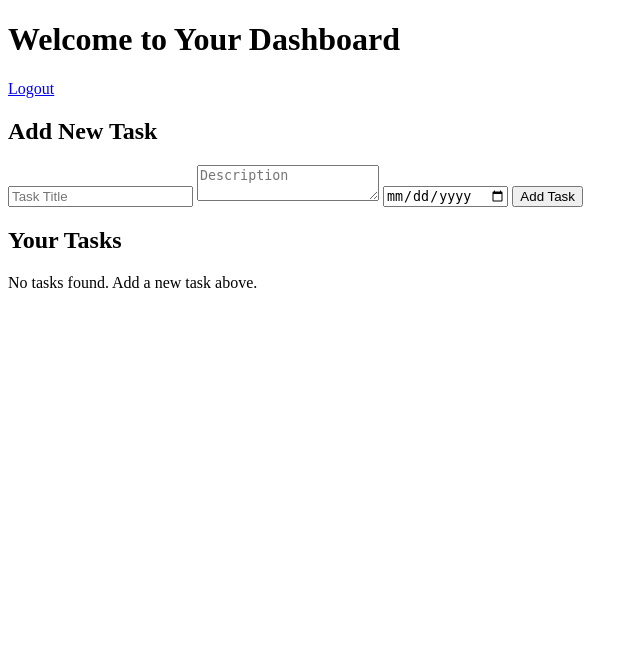
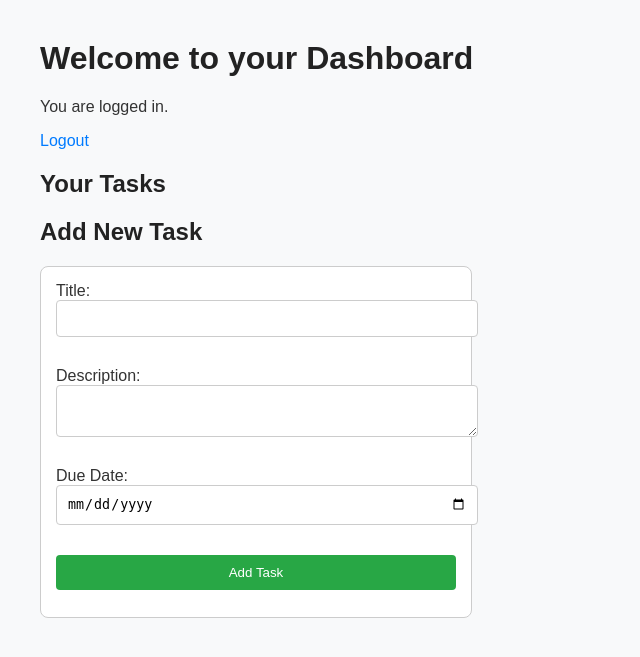
Before and after one commit to ReevaShenoy/Task-Management-System, a PHP site: page /dashboard.php in a window 1280 px wide. Shown: the top 657 px of the page, without its empty margins (0-640 px from the left). Run offline with PHP 8.4, Linux system fonts and the light colour scheme; the visitor is signed in with stand-in values (Sample User, id 1); data that the repository does not hold is empty.

Commit message:
add, complete, delete task

```diff
--- /dev/null
+++ b/backend/db_config.php
@@ -0,0 +1,14 @@
+<?php
+$host = "localhost";
+$user = "root";
+$pass = "vitbkt3y@reeva";
+$db = "task_management";
+
+try {
+    $conn = new PDO("mysql:host=$host;dbname=$db", $user, $pass);
+    $conn->setAttribute(PDO::ATTR_ERRMODE, PDO::ERRMODE_EXCEPTION);
+}
+catch (PDOException $e) {
+    die("Connection failed: " . $e->getMessage());
+}
+?>
--- /dev/null
+++ b/backend/logout.php
@@ -0,0 +1,6 @@
+<?php
+session_start();
+session_destroy();
+header("Location: login.php");
+exit;
+?>
--- a/dashboard.php
+++ b/dashboard.php
@@ -1,59 +1,68 @@
 <?php
 session_start();
-include("db_config.php");
-
 if (!isset($_SESSION['user_id'])) {
-    header("Location: login.php");
-    exit();
+    header("Location: backend/login.php");
+    exit;
 }
 
+include("backend/db_config.php");
 $user_id = $_SESSION['user_id'];
 
-// Fetch tasks
-$sql = "SELECT * FROM tasks WHERE user_id = ? ORDER BY due_date IS NULL, due_date ASC, task_id DESC";
-$stmt = $conn->prepare($sql);
-$stmt->bind_param("i", $user_id);
+// Fetch tasks using PDO
+$stmt = $conn->prepare("SELECT task_id, user_id, title, description, due_date, status FROM tasks WHERE user_id = :user_id ORDER BY due_date ASC");
+$stmt->bindParam(':user_id', $user_id, PDO::PARAM_INT);
 $stmt->execute();
-$result = $stmt->get_result();
-$tasks = $result->fetch_all(MYSQLI_ASSOC);
+$tasks = $stmt->fetchAll(PDO::FETCH_ASSOC);
 ?>
 
 <!DOCTYPE html>
 <html>
 <head>
-    <title>Task Dashboard</title>
+    <title>Dashboard</title>
     <link rel="stylesheet" href="style.css">
 </head>
 <body>
-    <h1>Welcome to Your Dashboard</h1>
-    <a href="logout.php">Logout</a>
-
-    <h2>Add New Task</h2>
-    <form action="add_task.php" method="POST">
-        <input type="text" name="title" placeholder="Task Title" required>
-        <textarea name="description" placeholder="Description"></textarea>
-        <input type="date" name="due_date">
-        <button type="submit">Add Task</button>
-    </form>
+    <h1>Welcome to your Dashboard</h1>
+    <p>You are logged in.</p>
+    <a href="backend/logout.php">Logout</a>
 
     <h2>Your Tasks</h2>
-    <?php if (count($tasks) === 0): ?>
-        <p>No tasks found. Add a new task above.</p>
-    <?php else: ?>
     <ul>
         <?php foreach ($tasks as $task): ?>
             <li>
                 <strong><?php echo htmlspecialchars($task['title']); ?></strong>
-                    <p><?php echo htmlspecialchars($task['description']); ?></p>
-                    <p>Due: <?php echo $task['due_date'] ?? 'N/A'; ?></p>
-                    <p>Status: <?php echo $task['status'] === 'completed' ? '✅ Completed' : '❌ Pending'; ?></p>
+                (<?php echo htmlspecialchars($task['status']); ?>)
+                <br>
+                Due: <?php echo htmlspecialchars($task['due_date']); ?>
+                <br>
+                <?php echo nl2br(htmlspecialchars($task['description'])); ?>
+                <br>
                 <?php if ($task['status'] !== 'completed'): ?>
-                        <a href="complete_task.php?id=<?php echo $task['task_id']; ?>">Mark as Complete</a>
+                    <form action="backend/complete_task.php" method="POST" style="display:inline;">
+                        <input type="hidden" name="task_id" value="<?php echo $task['task_id']; ?>">
+                        <button type="submit">Mark as Complete</button>
+                    </form>
                 <?php endif; ?>
-                    <a href="delete_task.php?id=<?php echo $task['task_id']; ?>" onclick="return confirm('Are you sure you want to delete this task?');">Delete</a>
+                <form action="backend/delete_task.php" method="POST" style="display:inline;">
+                    <input type="hidden" name="task_id" value="<?php echo $task['task_id']; ?>">
+                    <button type="submit">Delete</button>
+                </form>
             </li>
         <?php endforeach; ?>
     </ul>
-    <?php endif; ?>
+
+    <h2>Add New Task</h2>
+    <form action="backend/add_task.php" method="POST">
+        <label>Title:</label>
+        <input type="text" name="title" required><br>
+
+        <label>Description:</label>
+        <textarea name="description"></textarea><br>
+
+        <label>Due Date:</label>
+        <input type="date" name="due_date"><br>
+
+        <button type="submit">Add Task</button>
+    </form>
 </body>
 </html>
--- a/db_config.php
+++ /dev/null
@@ -1,11 +0,0 @@
-<?php
-$host = "localhost";
-$user = "root";
-$pass = "vitbkt3y@reeva";
-$db = "task_management";
-
-$conn = new mysqli($host, $user, $pass, $db);
-if ($conn->connect_error) {
-    die("Connection failed: " . $conn->connect_error);
-}
-?>
--- a/style.css
+++ b/style.css
@@ -0,0 +1,48 @@
+body {
+    font-family: Arial, sans-serif;
+    margin: 40px;
+    background-color: #f8f9fa;
+    color: #333;
+}
+
+h1, h2 {
+    color: #222;
+}
+
+form {
+    margin-top: 20px;
+    padding: 15px;
+    background: #ffffff;
+    border: 1px solid #ccc;
+    max-width: 400px;
+    border-radius: 8px;
+}
+
+input, textarea, button {
+    display: block;
+    width: 100%;
+    margin-bottom: 12px;
+    padding: 10px;
+    border: 1px solid #ccc;
+    border-radius: 4px;
+}
+
+button {
+    background-color: #28a745;
+    color: white;
+    border: none;
+    cursor: pointer;
+}
+
+button:hover {
+    background-color: #218838;
+}
+
+a {
+    color: #007bff;
+    text-decoration: none;
+}
+
+a:hover {
+    text-decoration: underline;
+}
```
Also changed, not shown: add_task.php (+23 -0 lines), backend/login.php (+36 -21 lines), backend/register.php (+35 -12 lines), complete_task.php (+21 -0 lines), delete_task.php (+21 -0 lines). Lines whose indentation alone changed are shown as unchanged.
